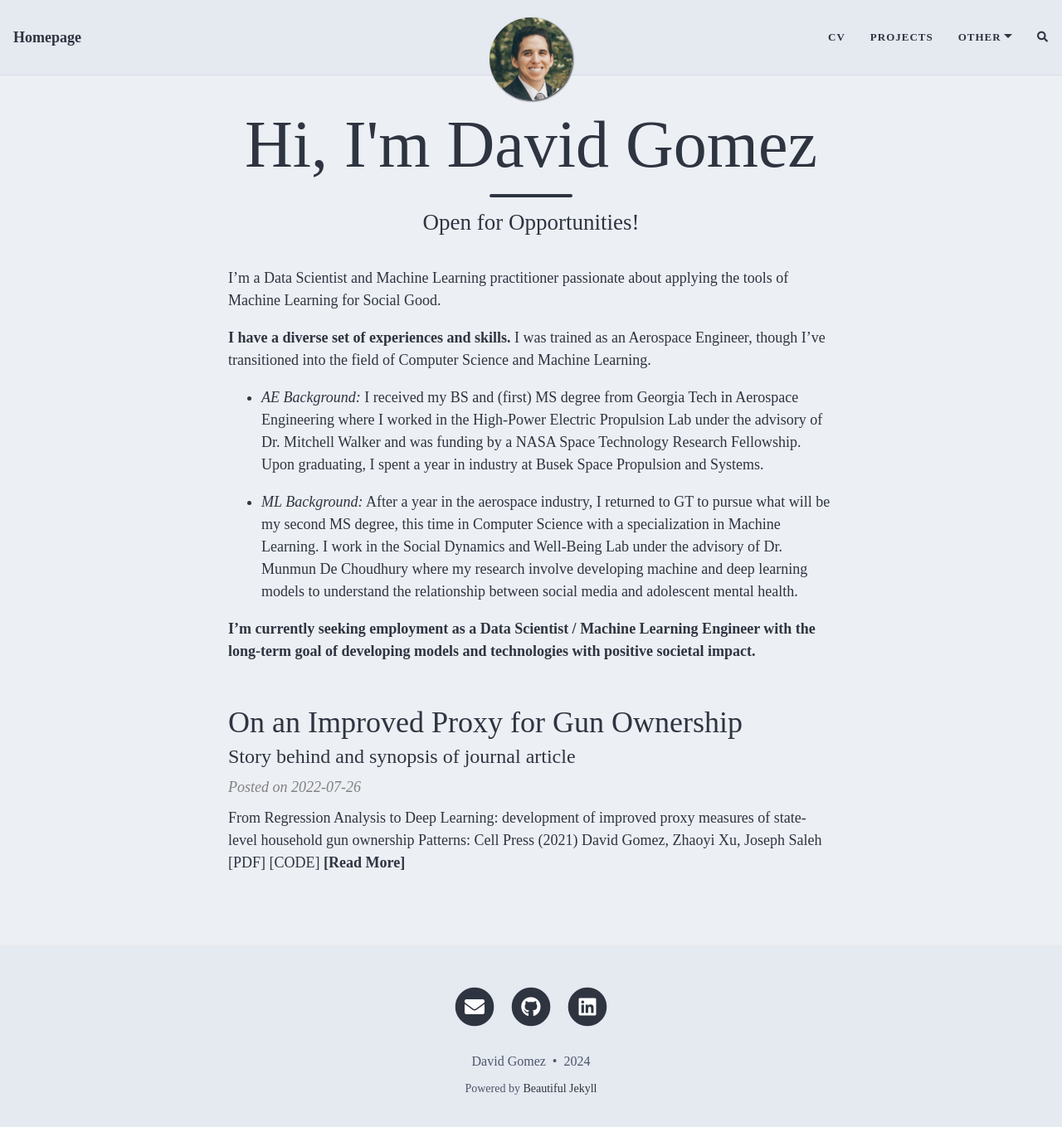
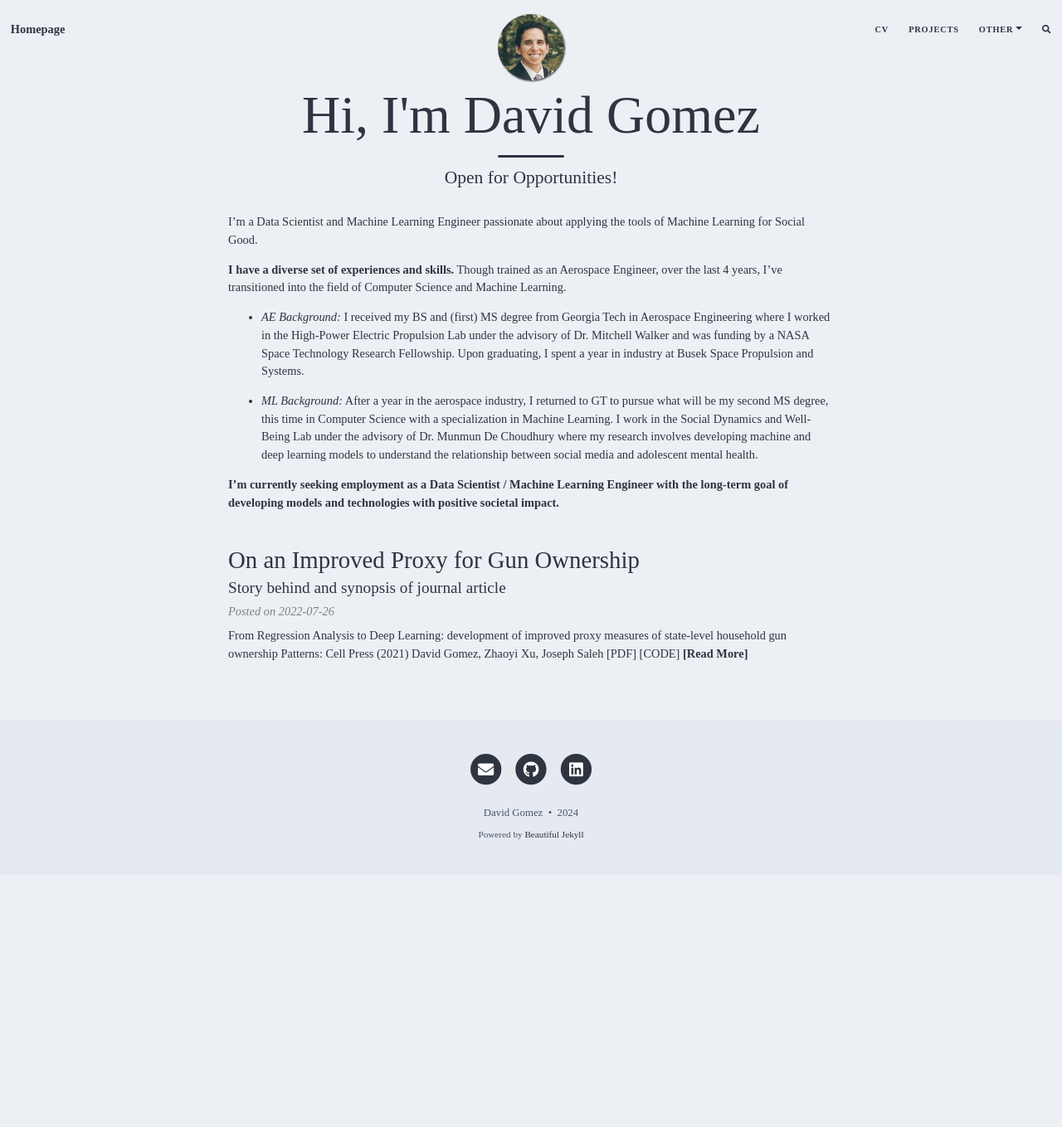
Before and after one commit to dbgomez94/dbgomez94.github.io, a Jekyll site: the page built from index.md, in a window 1280 px wide and 1373 px high. Shown: the top 1359 px of the window at 83% size. Built offline with Jekyll 4.4.1, drawn with Linux system fonts in a browser that asks for light colours; nearby versions of some CDN libraries; the list of posts is cut into pages by our own code; comment, search, counter and statistics services are not loaded.

Commit message:
update homepage

```diff
--- a/assets/css/beautifuljekyll.css
+++ b/assets/css/beautifuljekyll.css
@@ -7,7 +7,7 @@
 /* --- General --- */
 
 html {
-  font-size: 100%
+  font-size: 80%
 }
 
 body {
@@ -124,9 +124,9 @@
 /* --- Navbar --- */
 
 .navbar-custom {
-  background-color: {{ site.navbar-col | default: "#EAEAEA" }};
-  border-bottom: 1px solid {{ site.navbar-border-col | default: "#DDDDDD" }};
-  font-family: 'avenir next'; /*'Open Sans', 'Helvetica Neue', Helvetica, Arial, sans-serif;*/
+  background-color: var(--navbar-col);
+  border-bottom: 1px solid var(--navbar-border-col);
+  font-family: var(--header-font);
   {% if site.navbar-img %}
     background-image: url({{ site.navbar-img | relative_url }});
     background-attachment: fixed;
--- a/index.md
+++ b/index.md
@@ -4,12 +4,12 @@
 subtitle: Open for Opportunities!
 ---
 
-I'm a Data Scientist and Machine Learning practitioner passionate about applying the tools of Machine Learning for Social Good.
+I'm a Data Scientist and Machine Learning Engineer passionate about applying the tools of Machine Learning for Social Good.
 
-**I have a diverse set of experiences and skills.** I was trained as an Aerospace Engineer, though I've transitioned into the field of Computer Science and Machine Learning.
+**I have a diverse set of experiences and skills.** Though trained as an Aerospace Engineer, over the last 4 years, I've transitioned into the field of Computer Science and Machine Learning.
 
 - *AE Background:* I received my BS and (first) MS degree from Georgia Tech in Aerospace Engineering where I worked in the High-Power Electric Propulsion Lab under the advisory of Dr. Mitchell Walker and was funding by a NASA Space Technology Research Fellowship. Upon graduating, I spent a year in industry at Busek Space Propulsion and Systems.
 
-- *ML Background:* After a year in the aerospace industry, I returned to GT to pursue what will be my second MS degree, this time in Computer Science with a specialization in Machine Learning. I work in the Social Dynamics and Well-Being Lab under the advisory of Dr. Munmun De Choudhury where my research involve developing machine and deep learning models to understand the relationship between social media and adolescent mental health.
+- *ML Background:* After a year in the aerospace industry, I returned to GT to pursue what will be my second MS degree, this time in Computer Science with a specialization in Machine Learning. I work in the Social Dynamics and Well-Being Lab under the advisory of Dr. Munmun De Choudhury where my research involves developing machine and deep learning models to understand the relationship between social media and adolescent mental health.
 
 **I'm currently seeking employment as a Data Scientist / Machine Learning Engineer with the long-term goal of developing models and technologies with positive societal impact.**
```
